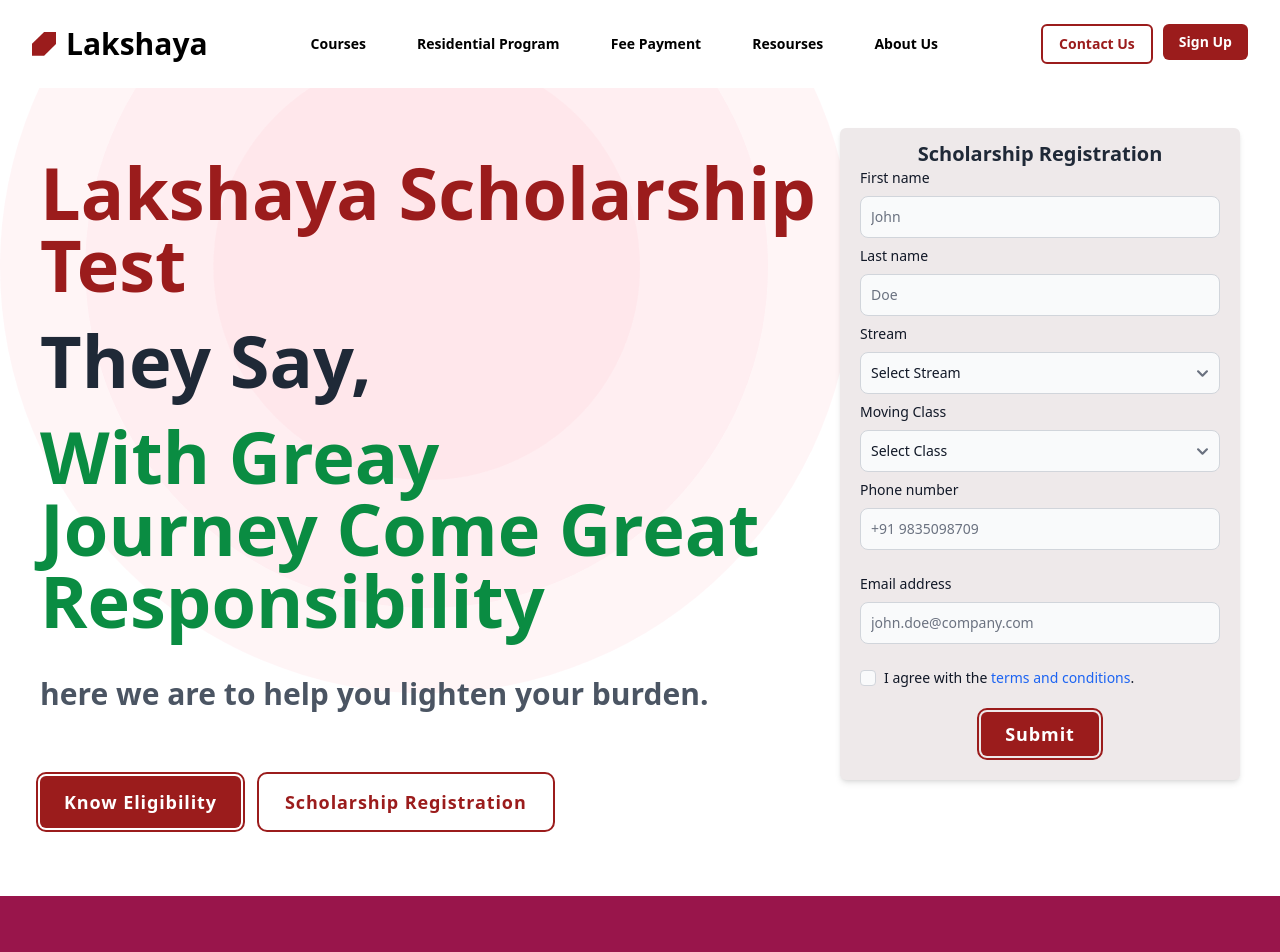
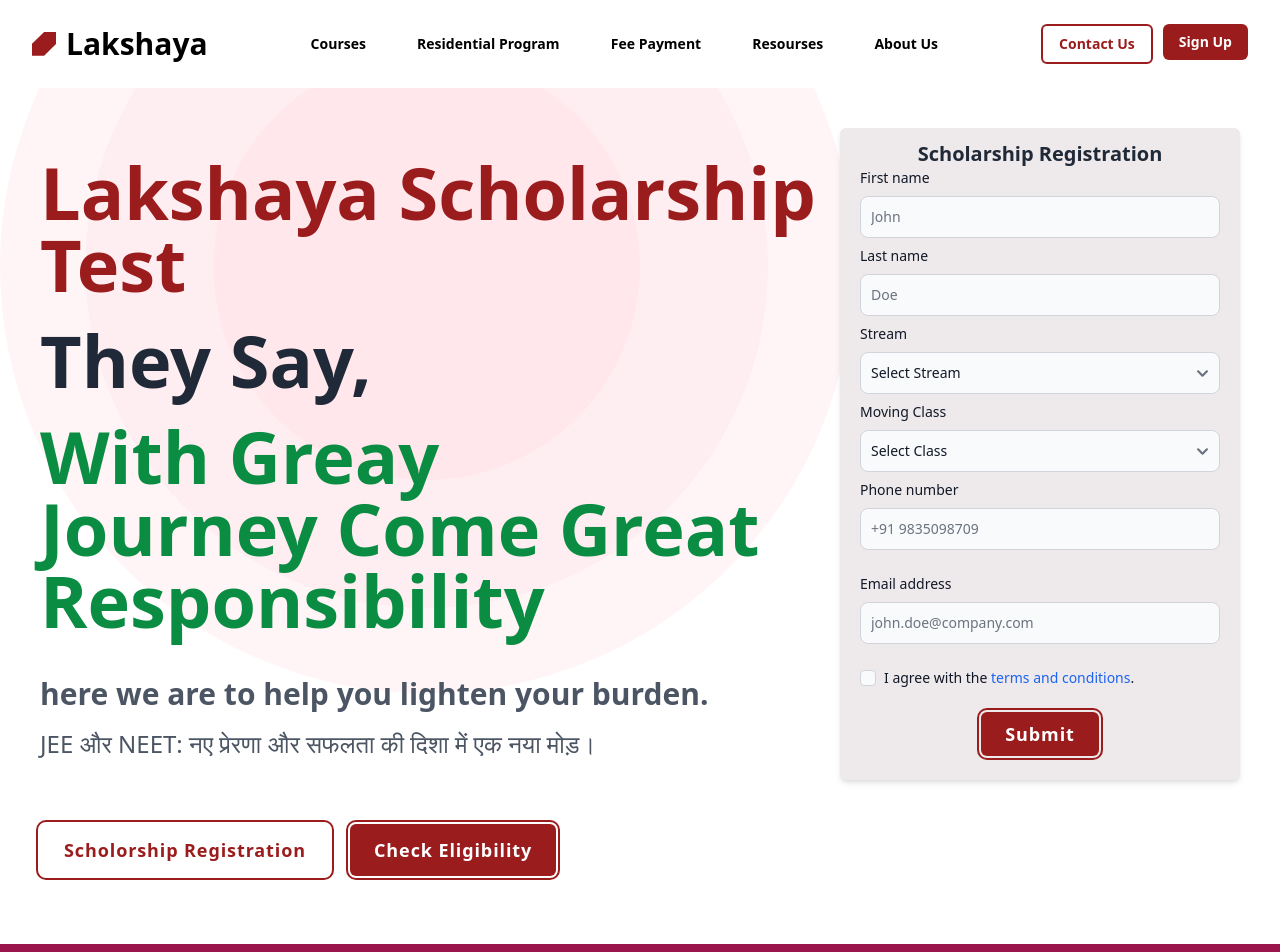
Before and after one commit to whyehtasam/Lakshaya, a React (Vite) app: page /scholarship in a window 1280 px wide. Shown: the top 952 px of the page. Built offline with nearby package versions, Linux system fonts and the light colour scheme.

Commit message:
Button Aligned

```diff
--- a/src/apps/scholorship/ScholarHero.jsx
+++ b/src/apps/scholorship/ScholarHero.jsx
@@ -4,23 +4,34 @@
 
 const ScholarHero = () => {
   return (
-    <>
+    <div>
         <div className="flex flex-col justify-start gap-3 sm:gap-6 my-7">
             <h1 className="text-4xl font-bold text-red-800 md:text-5xl lg:text-7xl">Lakshaya Scholarship Test</h1>
             <h1 className="text-4xl font-bold text-gray-800 md:text-5xl lg:text-7xl">They Say,</h1>
             <h1 className="text-4xl font-bold text-[#0a8c42] md:text-5xl lg:text-7xl">With Greay <br /> Journey Come Great <br /> Responsibility </h1>
             <div>
                 <p className="mt-4 sm:text-lg text-gray-600 md:text-xl lg:text-3xl font-bold">here we are to help you lighten your burden.</p>
-                {/* <p className="mt-4 sm:text-lg text-gray-600 md:text-xl lg:text-2xl">JEE और NEET: नए प्रेरणा और सफलता की दिशा में एक नया मोड़।</p> */}
+                <p className="mt-4 sm:text-lg text-gray-600 md:text-xl lg:text-2xl">JEE और NEET: नए प्रेरणा और सफलता की दिशा में एक नया मोड़।</p>
             </div>
-            <div className='flex gap-5 sm:mt-10 mt-5'>
-                <PrimaryButton className='flex gap-2 sm:px-6 sm:py-3 sm:text-lg font-semibold tracking-wider rounded-md outline outline-2 outline-red-800 outline-offset-2 hover:bg-red-700' label='Know Eligibility'/>
+
+            <div className="grid gap-5 mt-5 sm:flex sm:mt-10">
+          <SecondaryButton
+            className="w-full sm:w-fit font-bold tracking-wider text-black bg-white rounded-md sm:px-6 sm:py-3 sm:text-lg outline outline-2 outline-red-800 outline-offset-2 hover"
+            label="Scholorship Registration"
+          />
+          <PrimaryButton
+            className=" w-full sm:w-fit gap-2 font-semibold tracking-wider text-center rounded-md sm:px-6 sm:py-3 sm:text-lg outline outline-2 outline-red-800 outline-offset-2 hover:bg-red-700"
+            label="Check Eligibility"
+          />
+        </div>
+            {/* <div className='grid gap-5  sm:flex sm:mt-10 mt-5'>
+                <PrimaryButton className='flex gap-2 sm:px-6 sm:py-3 text-center sm:text-lg font-semibold tracking-wider rounded-md outline outline-2 outline-red-800 outline-offset-2 hover:bg-red-700' label='Know Eligibility'/>
                 <SecondaryButton className='sm:px-6 sm:py-3 sm:text-lg font-bold tracking-wider text-black bg-white rounded-md outline outline-2 outline-red-800 outline-offset-2 hover:' label='Scholarship Registration'/>
-            </div>
+            </div> */}
 
 
         </div>
-    </>
+    </div>
   )
 }
 
```
